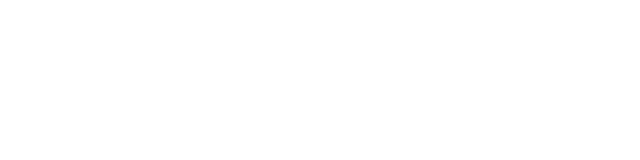
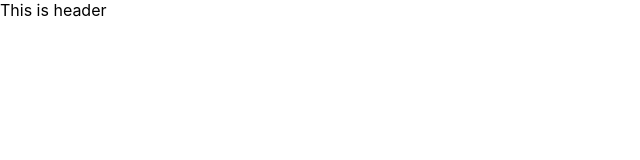
Before and after one commit to Mojmul-Haque/resturant-, a React (Create React App) app: page / in a window 1280 px wide. Shown: the top 160 px of the page, without its empty margins (0-640 px from the left). Built offline with nearby package versions, Linux system fonts and the light colour scheme; the HTML template or start-up script is replaced by a standard one.

Commit message:
folder-created

```diff
--- a/package.json
+++ b/package.json
@@ -8,6 +8,7 @@
     "@testing-library/user-event": "^12.8.3",
     "react": "^17.0.2",
     "react-dom": "^17.0.2",
+    "react-router-dom": "^5.2.0",
     "react-scripts": "4.0.3",
     "web-vitals": "^1.1.2"
   },
--- a/src/App.js
+++ b/src/App.js
@@ -1,11 +1,12 @@
-import logo from './logo.svg';
-import './App.css';
-
+import { BrowserRouter as Router, Switch, Route } from "react-router-dom";
+import Home from "./pages/Home";
 function App() {
   return (
-    <div className="App">
-
-    </div>
+    <Router>
+      <Switch>
+        <Route path="/" component={Home} />
+      </Switch>
+    </Router>
   );
 }
 
--- /dev/null
+++ b/src/pages/Home.js
@@ -0,0 +1,12 @@
+import React from "react";
+import Nav from "../sharePage/Nav/Nav";
+
+const Home = () => {
+  return (
+    <main>
+      <Nav />
+    </main>
+  );
+};
+
+export default Home;
--- /dev/null
+++ b/src/sharePage/Nav/Nav.js
@@ -0,0 +1,11 @@
+import React from 'react';
+
+const Nav = () => {
+    return (
+        <div>
+            This is header
+        </div>
+    );
+};
+
+export default Nav;
```
Also changed, not shown: 2 other files (tests, documents, lock files or other folders).
